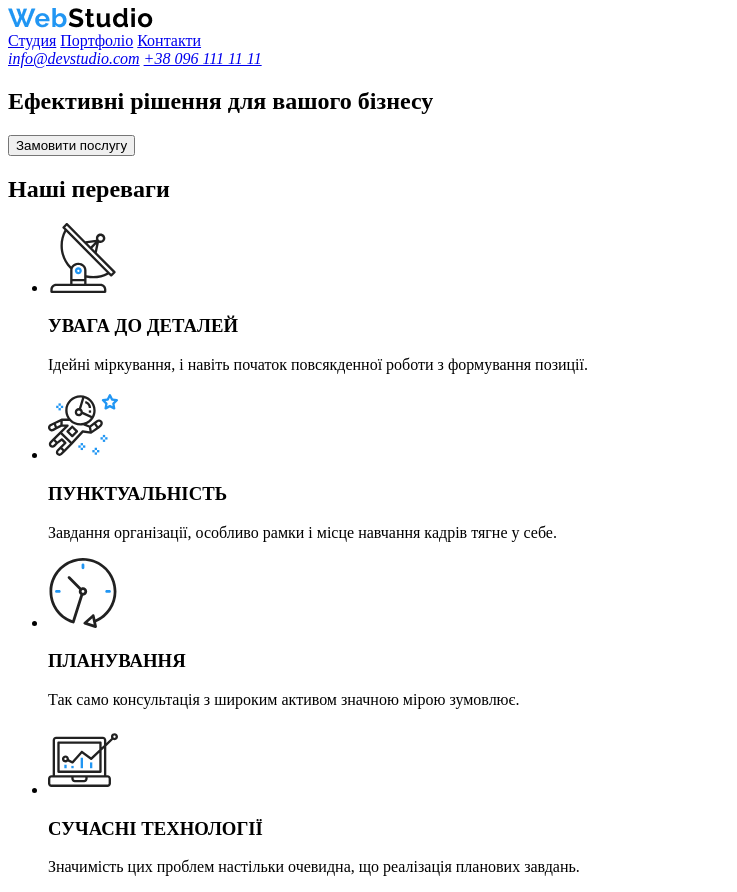
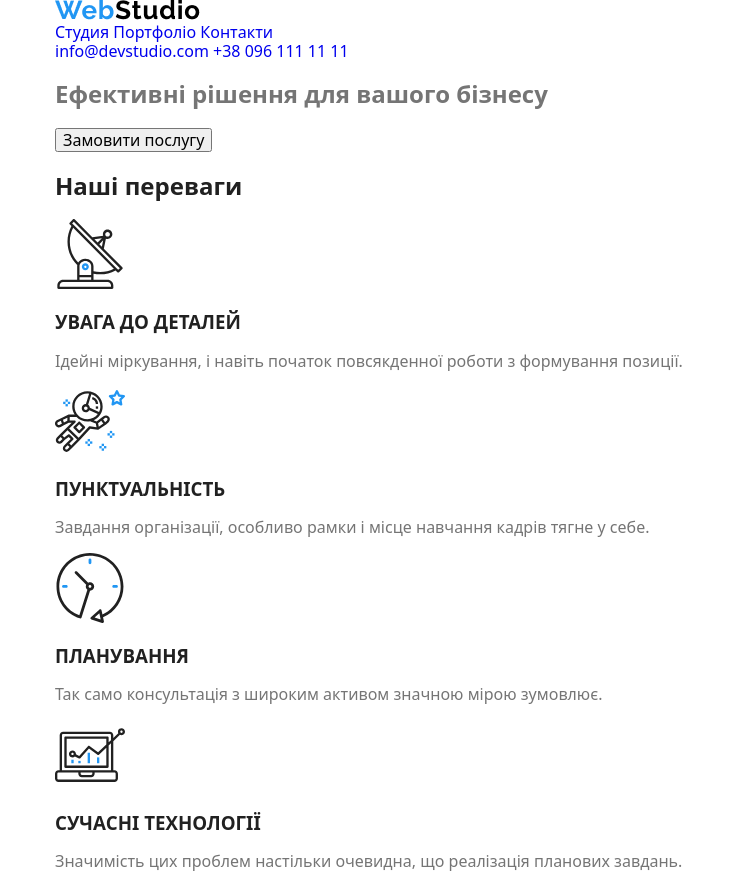
Before and after one commit to Korabl2022/pck-projekt, a plain HTML site: page index.html in a window 1280 px wide. Shown: the whole page, without its empty margins (0-737 px from the left). Drawn offline with nearby package versions, Linux system fonts and the light colour scheme.

Commit message:
робота с стилем CSS

```diff
--- a/index.html
+++ b/index.html
@@ -3,11 +3,20 @@
 <head>
     <meta charset="UTF-8">
     <meta name="viewport" content="width=device-width, initial-scale=1.0">
+    <head>
+        <link rel="stylesheet" href="./styles.css" />
+        <link rel="preconnect" href="https://fonts.googleapis.com" />
+<link rel="preconnect" href="https://fonts.gstatic.com" crossorigin>
+<link href="https://fonts.googleapis.com/css2?family=Roboto:ital,wght@0,100;0,300;0,400;0,500;0,700;0,900;1,100;1,300;1,400;1,500;1,700;1,900&display=swap" rel="stylesheet">
+<link  rel="stylesheet"
+    href="https://cdnjs.cloudflare.com/ajax/libs/modern-normalize/1.0.0/modern-normalize.min.css"
+  />
+        </head>
     <title>Web-studio</title>
 </head>
 <body>
     <header>
-        <a href="/index.html">
+        <div class="container"><a href="/index.html">
             <img src="/images/WebStudio.png" alt="Logo"/>
             </a>
             <nav>
@@ -19,8 +28,10 @@
             <a href="info@devstudio.com">info@devstudio.com</a>
             <a href="+38 096 111 11 11">+38 096 111 11 11</a>
         </address>
+    </div>
+
     </header>
-    <main>
+    <div class="container"> <main>
         <!-- section HERO -->
         <section>
 <div>
@@ -34,28 +45,28 @@
             <ul>
                 <li>
                     <div>
-                        <img src="/images/icons/antenna 1.svg"
+                        <img src="/images/icons/antenna 1.svg"/>
                     </div>
                     <h3>УВАГА ДО ДЕТАЛЕЙ</h3>
                     <p>Ідейні міркування, і навіть початок повсякденної роботи з формування позиції.</p>
                 </li>
                 <li>
                     <div>
-                        <img src="/images/icons/astronaut 1.svg"
+                        <img src="/images/icons/astronaut 1.svg"/>
                     </div>
                     <h3>ПУНКТУАЛЬНІСТЬ</h3>
                     <p>Завдання організації, особливо рамки і місце навчання кадрів тягне у себе.</p>
                 </li>
                 <li>
                     <div>
-                        <img src="/images/icons/clock 1.svg"
+                        <img src="/images/icons/clock 1.svg"/>
                     </div>
                     <h3>ПЛАНУВАННЯ</h3>
                     <p>Так само консультація з широким активом значною мірою зумовлює.</p>
                 </li>
                 <li>
                     <div>
-                        <img src="/images/icons/diagram 1.svg"
+                        <img src="/images/icons/diagram 1.svg"/>
                     </div>
                     <h3>СУЧАСНІ ТЕХНОЛОГІЇ</h3>
                     <p>Значимість цих проблем настільки очевидна, що реалізація планових завдань.</p>
@@ -75,6 +86,7 @@
 
         </section>
     </main>
-    <footer></footer>
+    <footer></footer></div>
+
 </body>
 </html>
--- a/styles.css
+++ b/styles.css
@@ -0,0 +1,37 @@
+:root {
+    --brand-color:#2196F3 ;
+    }
+
+    *,
+*::before{
+    box-sizing: border-box;
+}
+
+body{
+    font-family: "Roboto", sans-serif;
+    color:#757575;
+}
+
+h2, h3, h4{
+    color:#212121 ;
+}
+
+ul{
+    list-style: none;
+    padding: 0%;
+}
+
+a{
+    text-decoration: none;
+    font-style: normal;
+}
+
+.container{
+    width: 1200px;
+    padding: 0 15px;
+    margin-left: auto;
+    margin-right: auto;
+
+
+
+}
```
Lines whose indentation alone changed are shown as unchanged.
